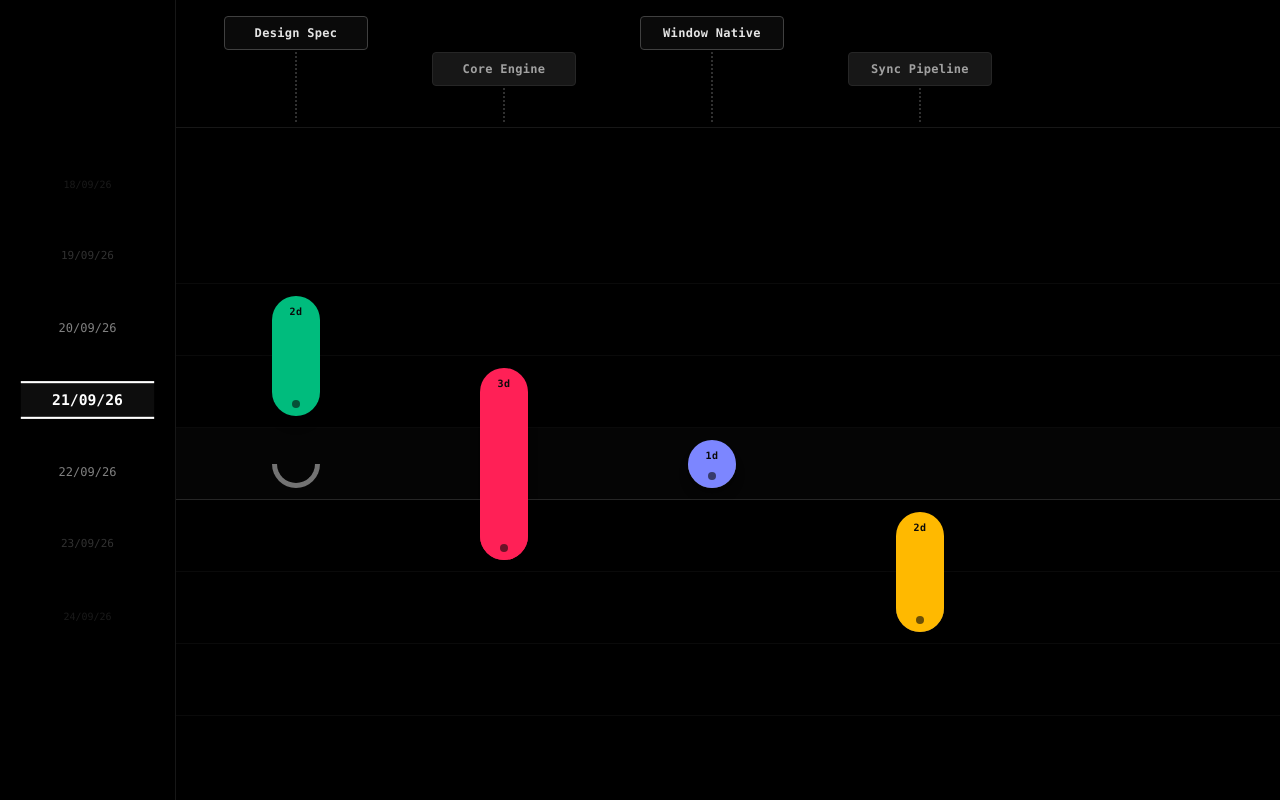
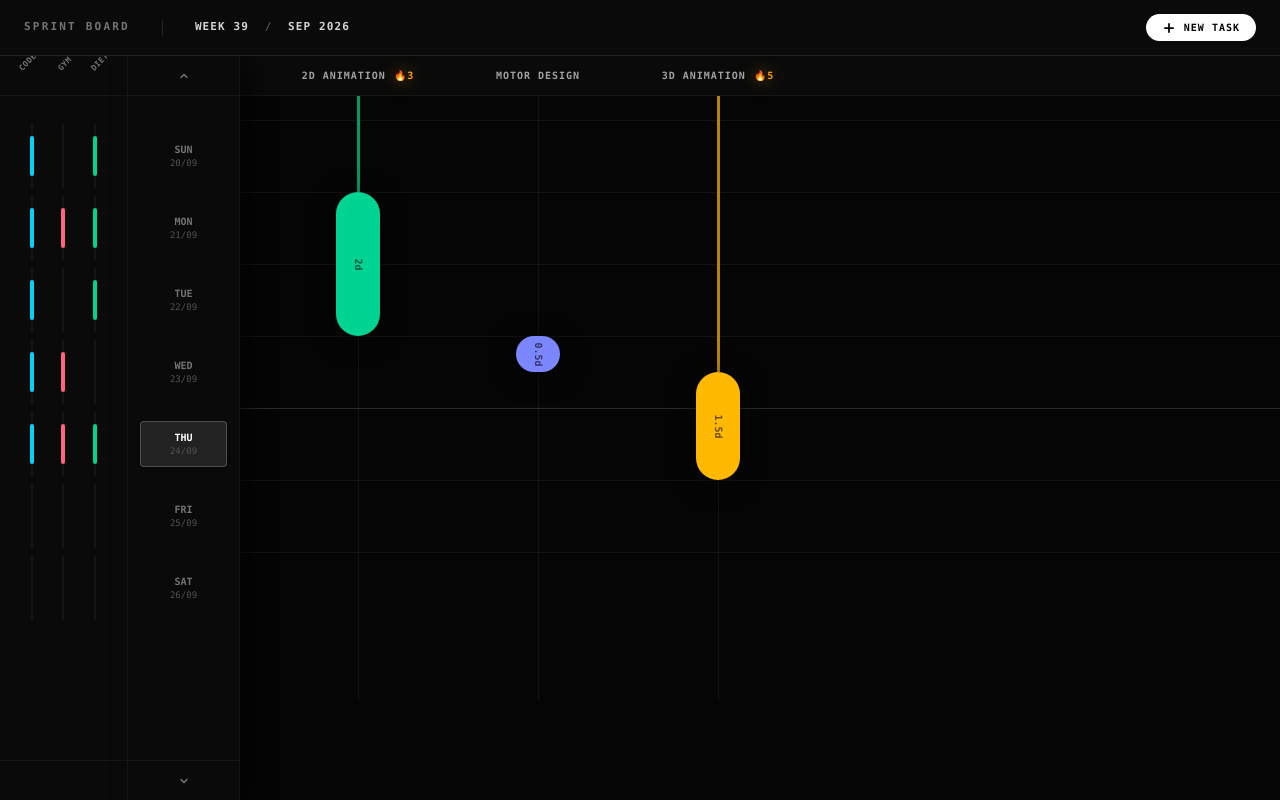
Before and after one commit to parixit73-cellshot/Consistency-Tracker, a React (Vite) app: page / in a window 1280 px wide. Built offline with nearby package versions, Linux system fonts and the light colour scheme.

Commit message:
add base rigid UI with streak lines, habit columns

```diff
--- a/src/App.jsx
+++ b/src/App.jsx
@@ -1,215 +1,211 @@
 import React from 'react';
+import { Plus, ChevronUp, ChevronDown } from 'lucide-react';
 
-// Static UI Configuration (Single Source of Truth for Alignment)
-const ROW_HEIGHT = 72; // Exact row height in pixels
-const TRACKER_WIDTH = 48; // Base circle diameter in pixels
-const COLUMN_WIDTH = 144; // Column width in pixels
+// STAGE GEOMETRY (Absolute Grid System)
+const ROW_HEIGHT = 72;
+const TRACK_WIDTH = 44;
+const COLUMN_WIDTH = 140;
+const COLUMN_GAP = 40;
+const CANVAS_PAD_X = 48; // Replaces CSS px-12
+const CANVAS_PAD_Y = 24; // Replaces CSS top-6 / mt-6
 
-// Pure Static Presentation Data
-const DATES = [
-  { offset: -3, formatted: '18/09/26' },
-  { offset: -2, formatted: '19/09/26' },
-  { offset: -1, formatted: '20/09/26' },
-  { offset: 0, formatted: '21/09/26', isToday: true },
-  { offset: 1, formatted: '22/09/26' },
-  { offset: 2, formatted: '23/09/26' },
-  { offset: 3, formatted: '24/09/26' }
+// Calculate exact X position baked with padding
+const getColLeft = (idx) => CANVAS_PAD_X + idx * (COLUMN_WIDTH + COLUMN_GAP);
+const getColCenter = (idx) => getColLeft(idx) + COLUMN_WIDTH / 2;
+
+// The Fixed Weekly Grid (Today is Thursday)
+const WEEK_DAYS = [
+  { dayIndex: 0, dayName: 'SUN', dateStr: '20/09' },
+  { dayIndex: 1, dayName: 'MON', dateStr: '21/09' },
+  { dayIndex: 2, dayName: 'TUE', dateStr: '22/09' },
+  { dayIndex: 3, dayName: 'WED', dateStr: '23/09' },
+  { dayIndex: 4, dayName: 'THU', dateStr: '24/09', isToday: true }, // Current Day
+  { dayIndex: 5, dayName: 'FRI', dateStr: '25/09' },
+  { dayIndex: 6, dayName: 'SAT', dateStr: '26/09' },
 ];
 
-const STATIC_TRACKS = [
+// Multi-Column Habit Rails
+const HABITS = [
+  { id: 'code', label: 'CODE', color: 'bg-cyan-400', hex: '#22d3ee', data: [1, 1, 1, 1, 1, 0, 0] },
+  { id: 'gym', label: 'GYM', color: 'bg-rose-400', hex: '#fb7185', data: [0, 1, 0, 1, 1, 0, 0] },
+  { id: 'diet', label: 'DIET', color: 'bg-emerald-400', hex: '#34d399', data: [1, 1, 1, 0, 1, 0, 0] }
+];
+
+// SPRINT DATA: Pure tracking (No planning envelopes)
+const SPRINT_DATA = [
   {
-    id: 'track-1',
-    title: 'Design Spec',
-    startOffset: -2,
-    spanDays: 2, // Ends on day 0 (Today)
-    targetOffset: 0, // Target was today -> On Schedule
-    color: 'bg-emerald-500 text-neutral-950',
-    isDelayed: false
+    id: 'col-1',
+    title: '2D Animation',
+    colorClass: 'bg-emerald-400',
+    hex: '#34d399',
+    start: 1, days: 2, // Mon 00:00 to Tue 24:00
+    streak: 3 // 3 Week streak!
   },
   {
-    id: 'track-2',
-    title: 'Core Engine',
-    startOffset: -1,
-    spanDays: 3, // Spans to day 2
-    targetOffset: 1, // Target was day 1 -> Overdue/Delayed
-    color: 'bg-rose-500 text-neutral-950',
-    isDelayed: true
+    id: 'col-2',
+    title: 'Motor Design',
+    colorClass: 'bg-indigo-400',
+    hex: '#818cf8',
+    start: 3, days: 0.5, // Wed 00:00 to Wed 12:00
+    streak: 0 // Broken or new streak
   },
   {
-    id: 'track-3',
-    title: 'Window Native',
-    startOffset: 0,
-    spanDays: 1, // 1 day = Perfect Circle
-    targetOffset: 0,
-    color: 'bg-indigo-400 text-neutral-950',
-    isDelayed: false
-  },
-  {
-    id: 'track-4',
-    title: 'Sync Pipeline',
-    startOffset: 1,
-    spanDays: 2,
-    targetOffset: 2,
-    color: 'bg-amber-400 text-neutral-950',
-    isDelayed: false
+    id: 'col-3',
+    title: '3D Animation',
+    colorClass: 'bg-amber-400',
+    hex: '#fbbf24',
+    start: 3.5, days: 1.5, // Wed 12:00 to Thu 24:00 (Ongoing)
+    streak: 5 // 5 Week streak!
   }
 ];
 
 export default function App() {
-  const pastDaysVisible = 3; // Center offset reference (index 3 is offset 0)
+  return (
+    <div className="flex flex-col h-screen w-screen bg-[#070707] text-white font-mono select-none overflow-hidden">
 
+      {/* 1. TOP HEADER */}
+      <header className="h-14 border-b border-white/10 bg-[#0a0a0a] flex items-center px-6 shrink-0 z-30 justify-between">
+        <div className="flex items-center gap-8">
+          <span className="text-[11px] font-black tracking-[0.2em] uppercase text-neutral-500">
+            Sprint Board
+          </span>
+          <div className="h-4 w-[1px] bg-white/10" />
+          <div className="text-[11px] text-neutral-300 font-bold tracking-widest uppercase">
+            Week 39 <span className="text-neutral-600 mx-2">/</span> Sep 2026
+          </div>
+        </div>
+        <button className="flex items-center gap-2 px-4 py-1.5 rounded-full bg-white text-black hover:bg-neutral-200 transition-colors text-[10px] font-black tracking-widest uppercase">
+          <Plus size={14} strokeWidth={3} />
+          <span>New Task</span>
+        </button>
+      </header>
+
+      {/* Main Body */}
+      <div className="flex-1 flex overflow-hidden">
+
+        {/* 2. MULTI-COLUMN HABIT RAILS */}
+        <aside className="w-32 border-r border-white/5 bg-[#0a0a0a] flex flex-col shrink-0 z-20">
+          <div className="h-10 border-b border-white/5 flex items-center justify-center px-2">
+            <div className="flex w-full justify-around">
+              {HABITS.map(h => (
+                <span key={h.id} className="text-[8px] tracking-wider text-neutral-500 font-black uppercase rotate-[-45deg] origin-bottom-left -translate-y-2 translate-x-2">
+                  {h.label}
+                </span>
+              ))}
+            </div>
+          </div>
+          <div className="flex-1 flex flex-col py-6">
+            {WEEK_DAYS.map((d) => (
+              <div key={d.dayIndex} style={{ height: `${ROW_HEIGHT}px` }} className="w-full flex items-center justify-around px-4">
+                {HABITS.map(habit => {
+                  const isDone = habit.data[d.dayIndex];
+                  const isFuture = d.dayIndex > 4; // After Thursday
                   return (
-    <div className="flex h-screen w-screen bg-black text-white font-mono select-none overflow-hidden">
-
-      {/* ========================================================= */}
-      {/* 1. LEFT PANEL: Date Ribbon (Strict 7-Day Window)          */}
-      {/* ========================================================= */}
-      <aside className="w-44 h-full border-r border-neutral-900 flex flex-col justify-center px-6 shrink-0 bg-black z-20">
-        <div className="flex flex-col">
-          {DATES.map((d) => {
-            const distance = Math.abs(d.offset);
-
-            // Typographic scale down relative to distance from center (offset 0)
-            const typographyClasses = d.isToday
-              ? 'text-sm font-bold text-white scale-105 border-y-2 border-white bg-white/5 px-2'
-              : distance === 1
-              ? 'text-xs font-medium text-neutral-400 opacity-80 px-2'
-              : distance === 2
-              ? 'text-[11px] font-normal text-neutral-600 opacity-60 px-2'
-              : 'text-[10px] font-light text-neutral-700 opacity-40 px-2';
-
-            return (
-              <div
-                key={d.offset}
-                style={{ height: `${ROW_HEIGHT}px` }}
-                className="flex items-center"
-              >
-                <div className={`w-full py-1.5 flex items-center justify-center transition-all ${typographyClasses}`}>
-                  <span>{d.formatted}</span>
-                </div>
+                    <div key={habit.id} className="relative h-full flex items-center justify-center w-4">
+                      <div className="absolute inset-y-1 w-[2px] bg-white/5 rounded-full" />
+                      <div className={`absolute w-[4px] rounded-full transition-all duration-500 ${
+                          isDone ? `h-10 ${habit.color} shadow-[0_0_10px_${habit.hex}40]` : 'h-0'
+                        } ${isFuture ? 'opacity-20' : 'opacity-100'}`}
+                      />
                     </div>
                   );
                 })}
               </div>
+            ))}
+          </div>
+          <div className="h-10 border-t border-white/5" />
         </aside>
 
-      {/* ========================================================= */}
-      {/* 2. MAIN CANVAS: Staggered Headers & Vertical Tracks        */}
-      {/* ========================================================= */}
-      <main className="flex-1 h-full flex flex-col overflow-x-auto overflow-y-hidden bg-black relative">
+        {/* 3. DATES LIST */}
+        <aside className="w-28 border-r border-white/5 bg-[#0a0a0a] flex flex-col shrink-0 z-30 shadow-[10px_0_20px_rgba(0,0,0,0.5)]">
+          <button className="h-10 border-b border-white/5 hover:bg-white/5 text-neutral-500 flex items-center justify-center gap-2 text-[9px] font-black tracking-widest transition-colors uppercase">
+            <ChevronUp size={12} strokeWidth={3} />
+          </button>
+          <div className="flex-1 flex flex-col py-6">
+            {WEEK_DAYS.map((d) => (
+              <div key={d.dayIndex} style={{ height: `${ROW_HEIGHT}px` }} className="flex items-center px-3">
+                <div className={`w-full py-2 px-2 rounded flex flex-col items-center justify-center border transition-all ${
+                    d.isToday ? 'border-white/20 bg-white/10 shadow-sm' : 'border-transparent'
+                  }`}
+                >
+                  <span className={`text-[10px] font-black ${d.isToday ? 'text-white' : 'text-neutral-500'}`}>{d.dayName}</span>
+                  <span className="text-[9px] font-mono text-neutral-600">{d.dateStr}</span>
+                </div>
+              </div>
+            ))}
+          </div>
+          <button className="h-10 border-t border-white/5 hover:bg-white/5 text-neutral-500 flex items-center justify-center gap-2 text-[9px] font-black tracking-widest transition-colors uppercase">
+            <ChevronDown size={12} strokeWidth={3} />
+          </button>
+        </aside>
 
-        {/* TOP HEADER: Staggered Badges (Odd / Even Elevation) */}
-        <div className="h-32 pt-3 px-12 border-b border-neutral-900 flex items-start shrink-0 min-w-max">
-          <div className="flex gap-16">
-            {STATIC_TRACKS.map((track, idx) => {
-              const isEven = idx % 2 === 0;
+        {/* 4. MAIN STORY CANVAS */}
+        <main className="flex-1 overflow-x-auto overflow-y-hidden bg-[#050505] flex flex-col">
+
+          {/* Strict Absolute Column Titles */}
+          <div className="h-10 border-b border-white/5 bg-[#0a0a0a] relative min-w-max shrink-0 px-12">
+            {SPRINT_DATA.map((task, idx) => (
+              <div
+                key={task.id}
+                style={{ left: `${getColLeft(idx)}px`, width: `${COLUMN_WIDTH}px` }}
+                className="absolute h-full flex items-center justify-center gap-2 text-[10px] font-black uppercase tracking-widest text-neutral-400"
+              >
+                <span>{task.title}</span>
+                {task.streak > 0 && (
+                  <span className="text-amber-500 drop-shadow-[0_0_8px_rgba(245,158,11,0.5)]">
+                    🔥{task.streak}
+                  </span>
+                )}
+              </div>
+            ))}
+          </div>
+
+          {/* STRICT ABSOLUTE SCROLLING CANVAS (Zero CSS offset bugs) */}
+          <div className="flex-1 overflow-y-auto overflow-x-hidden relative">
+            <div className="relative min-w-max w-full" style={{ height: `${7 * ROW_HEIGHT + 100}px` }}>
+
+              {/* Z-0: Background Grid Wires */}
+              <div className="absolute inset-0 pointer-events-none z-0">
+                {WEEK_DAYS.map((d) => (
+                  <div key={d.dayIndex} style={{ top: `${CANVAS_PAD_Y + d.dayIndex * ROW_HEIGHT}px` }} className="absolute w-full flex items-center">
+                    <div className={`w-full border-b ${d.isToday ? 'border-white/15 shadow-[0_0_8px_rgba(255,255,255,0.1)]' : 'border-white/5'}`} />
+                  </div>
+                ))}
+              </div>
+
+
+              {/* Z-20: Task Tracking Columns */}
+              <div className="absolute inset-0 z-20 pointer-events-none">
+                {SPRINT_DATA.map((task, idx) => {
+                  const hasActual = task.start !== null && task.start !== undefined;
+                  if (!hasActual) return null;
+
+                  const actualTop = CANVAS_PAD_Y + task.start * ROW_HEIGHT;
+                  const actualHeight = task.days * ROW_HEIGHT;
 
                   return (
                     <div
-                  key={track.id}
-                  style={{ width: `${COLUMN_WIDTH}px` }}
-                  className="flex flex-col items-center relative"
+                      key={task.id}
+                      style={{ left: `${getColLeft(idx)}px`, width: `${COLUMN_WIDTH}px` }}
+                      className="absolute h-full flex justify-center"
                     >
-                  {/* Alternating Box Elevation */}
+                      {/* Sub-lane center guideline */}
+                      <div className="absolute inset-y-0 w-[1px] bg-white/5" />
+
+                      {/* UMBILICAL CORD (Carrying the Streak Momentum) */}
+                      {task.streak > 0 && (
                         <div
-                    className={`w-full px-3 py-2 border rounded text-xs font-bold text-center tracking-wide ${
-                      isEven
-                        ? 'translate-y-1 border-neutral-700 bg-neutral-950 text-neutral-200'
-                        : 'translate-y-10 border-neutral-800 bg-neutral-900 text-neutral-400'
-                    }`}
+                          style={{ top: 0, height: `${actualTop}px` }}
+                          className={`absolute w-[3px] opacity-70 ${task.colorClass} shadow-[0_0_12px_${task.hex}60]`}
+                        />
+                      )}
+
+                      {/* Solid Time Fluid (The Reality) */}
+                      <div
+                        style={{ top: `${actualTop}px`, height: `${actualHeight}px`, width: `${TRACK_WIDTH}px` }}
+                        className={`absolute rounded-full shadow-[0_4px_24px_rgba(0,0,0,0.5)] flex flex-col items-center justify-center ${task.colorClass}`}
                       >
-                    <div className="truncate">{track.title}</div>
-                  </div>
-
-                  {/* Drop-line Umbilical to Column Track Spine */}
-                  <svg
-                    className="w-full absolute left-0 pointer-events-none"
-                    style={{
-                      top: isEven ? '40px' : '76px',
-                      height: isEven ? '72px' : '36px'
-                    }}
-                  >
-                    <line
-                      x1="50%"
-                      y1="0"
-                      x2="50%"
-                      y2="100%"
-                      stroke="#404040"
-                      strokeWidth="1.5"
-                      strokeDasharray="2 2"
-                    />
-                  </svg>
-                </div>
-              );
-            })}
-          </div>
-        </div>
-
-        {/* TRACKS CANVAS: Synchronized with the 7-Day Window */}
-        <div className="flex-1 px-12 relative flex items-center min-w-max">
-
-          {/* Subtle Horizontal Date Reference Wires */}
-          <div className="absolute inset-0 flex flex-col justify-center pointer-events-none">
-            {DATES.map((d) => (
-              <div
-                key={d.offset}
-                style={{ height: `${ROW_HEIGHT}px` }}
-                className={`w-full border-b ${
-                  d.isToday ? 'border-neutral-800 bg-white/[0.02]' : 'border-neutral-950'
-                }`}
-              />
-            ))}
-          </div>
-
-          {/* Vertical Track Columns */}
-          <div className="flex gap-16 relative z-10">
-            {STATIC_TRACKS.map((track) => {
-              const visualStartIndex = pastDaysVisible + track.startOffset;
-              const isCircle = track.spanDays <= 1;
-              const topOffset = visualStartIndex * ROW_HEIGHT + (ROW_HEIGHT - TRACKER_WIDTH) / 2;
-
-              const shapeHeight = isCircle
-                ? TRACKER_WIDTH
-                : TRACKER_WIDTH + (track.spanDays - 1) * ROW_HEIGHT;
-
-              // Anticipated Deadline Target Ring Position
-              const targetVisualIndex = pastDaysVisible + track.targetOffset;
-              const targetTopOffset = targetVisualIndex * ROW_HEIGHT + (ROW_HEIGHT - TRACKER_WIDTH) / 2;
-
-              return (
-                <div
-                  key={track.id}
-                  style={{
-                    width: `${COLUMN_WIDTH}px`,
-                    height: `${ROW_HEIGHT * 7}px`
-                  }}
-                  className="relative flex justify-center"
-                >
-                  {/* Anticipated Target Cradle (Catches the circle upon arrival) */}
-                  <div
-                    style={{
-                      top: `${targetTopOffset + TRACKER_WIDTH / 2}px`,
-                      width: `${TRACKER_WIDTH}px`,
-                      height: `${TRACKER_WIDTH / 2}px`
-                    }}
-                    className={`absolute rounded-b-full border-b-[5px] border-x-[5px] border-t-0 pointer-events-none transition-colors ${
-                      track.isDelayed ? 'border-rose-500' : 'border-neutral-500'
-                    }`}
-                  />
-
-                  {/* The Solid Morphing Shape (Circle or Stadium Pill) */}
-                  <div
-                    style={{
-                      top: `${topOffset}px`,
-                      height: `${shapeHeight}px`,
-                      width: `${TRACKER_WIDTH}px`
-                    }}
-                    className={`absolute rounded-full flex flex-col items-center justify-between p-2 shadow-lg ${track.color}`}
-                  >
-                    <span className="text-[10px] font-bold tracking-wider">
-                      {track.spanDays}d
-                    </span>
-                    <div className="w-2 h-2 rounded-full bg-neutral-950/60" />
+                         <span className="text-[10px] font-black text-black/60 rotate-90">{task.days}d</span>
                       </div>
                     </div>
                   );
@@ -217,8 +213,9 @@ export default function App() {
               </div>
 
             </div>
+          </div>
         </main>
-
+      </div>
     </div>
   );
 }
```
Lines whose indentation alone changed are shown as unchanged.
